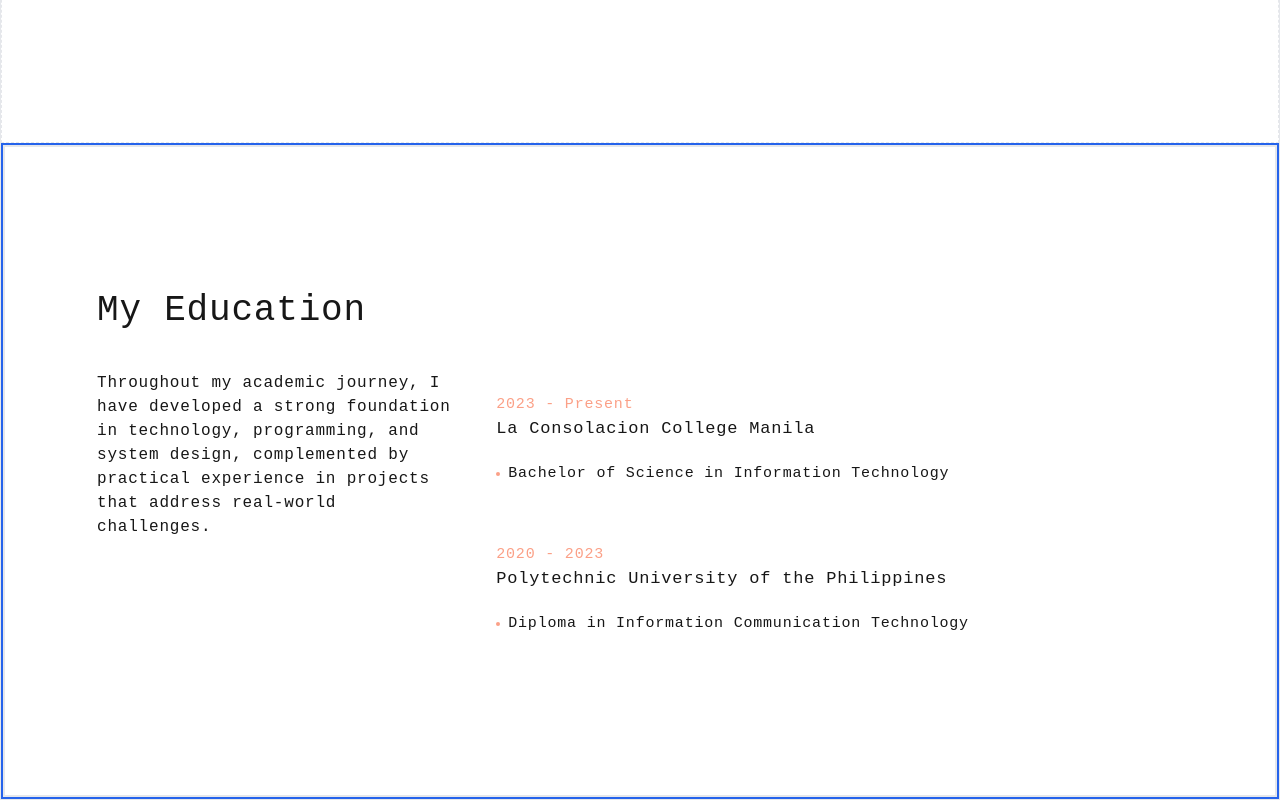
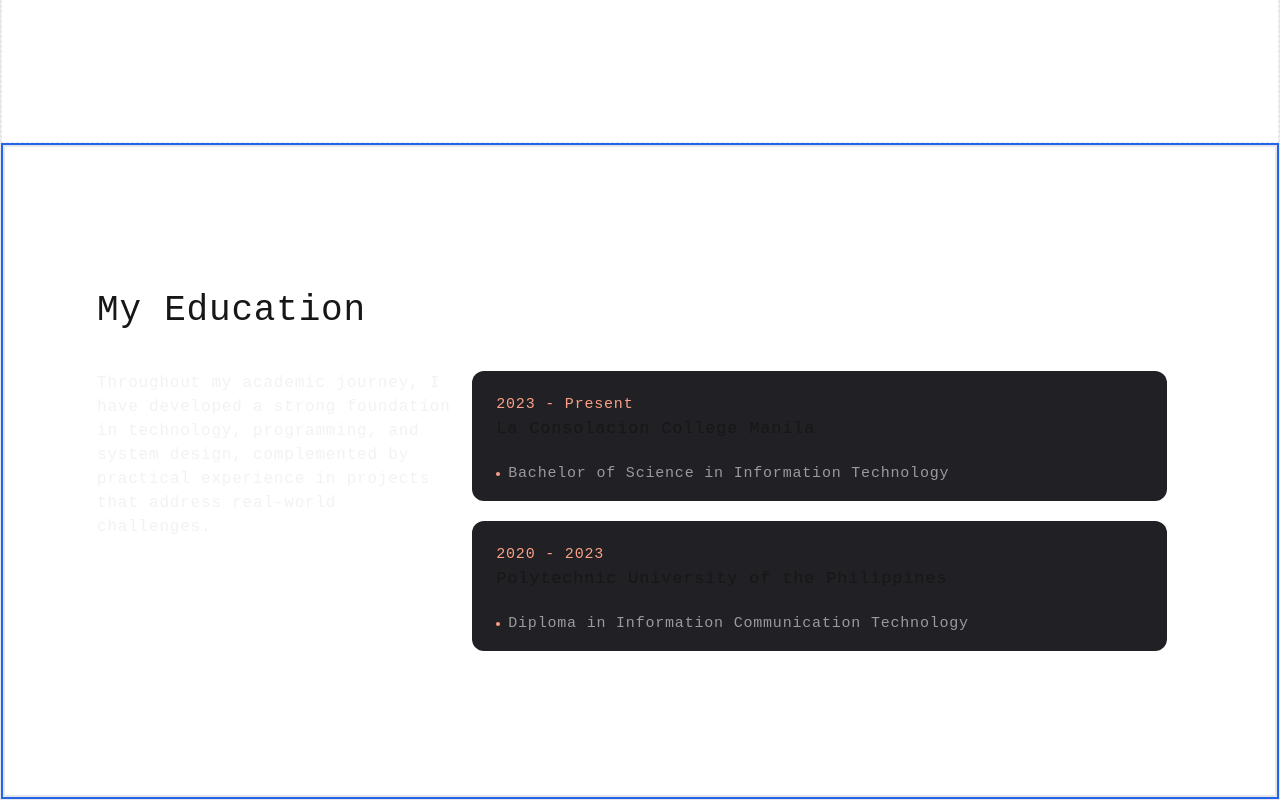
Before and after one commit to SeanGmz/seanportfolio, a Next.js app in the folder my-portfolio/: page / in a window 1280 px wide. Shown: the part 1136-1936 px from the top of the page. Built offline with nearby package versions, Linux system fonts and the light colour scheme.

Commit message:
changed colors used

```diff
--- a/my-portfolio/tailwind.config.ts
+++ b/my-portfolio/tailwind.config.ts
@@ -12,7 +12,9 @@ export default {
   		colors: {
   			background: 'var(--background)',
   			foreground: 'var(--foreground)',
-  			accent: '#fba087'
+  			accent: '#fba087',
+			secondary: "#202025",
+			fore: "#ededed"
   		},
   		borderRadius: {
   			lg: 'var(--radius)',
```
